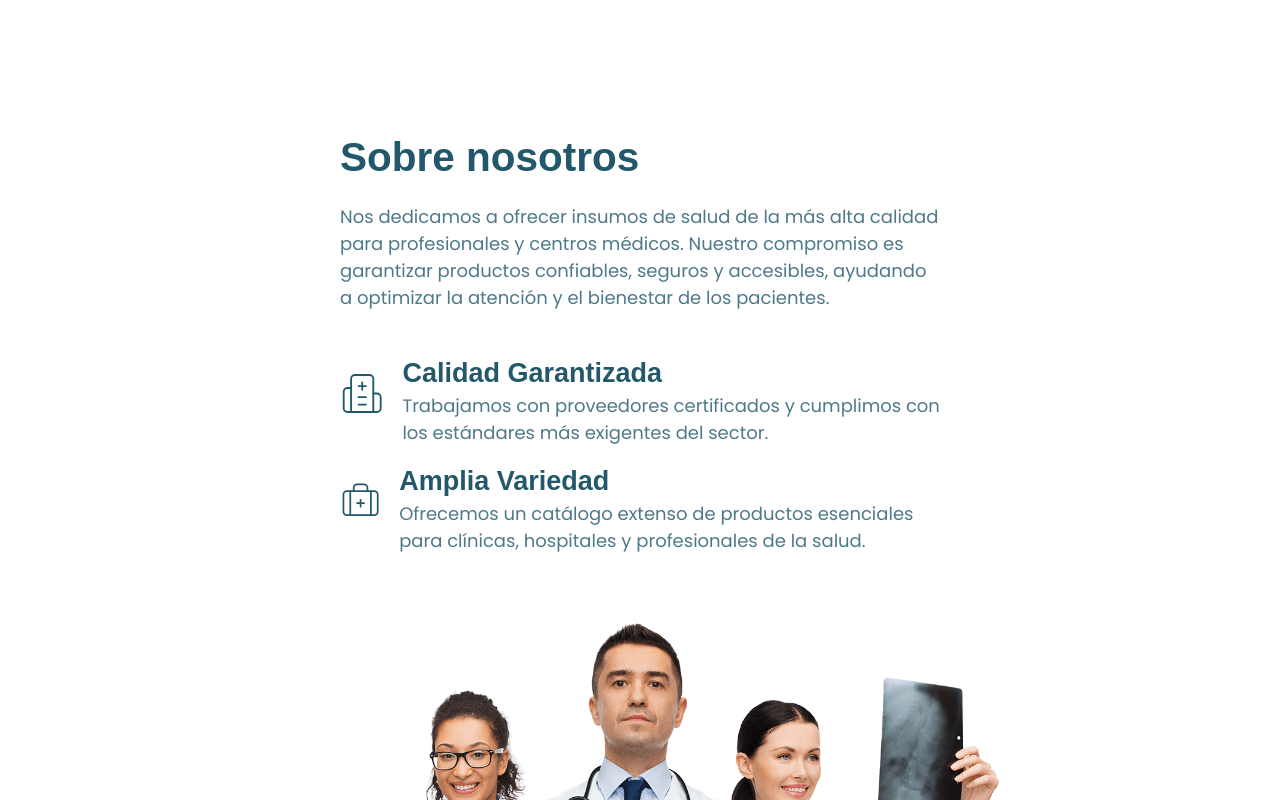
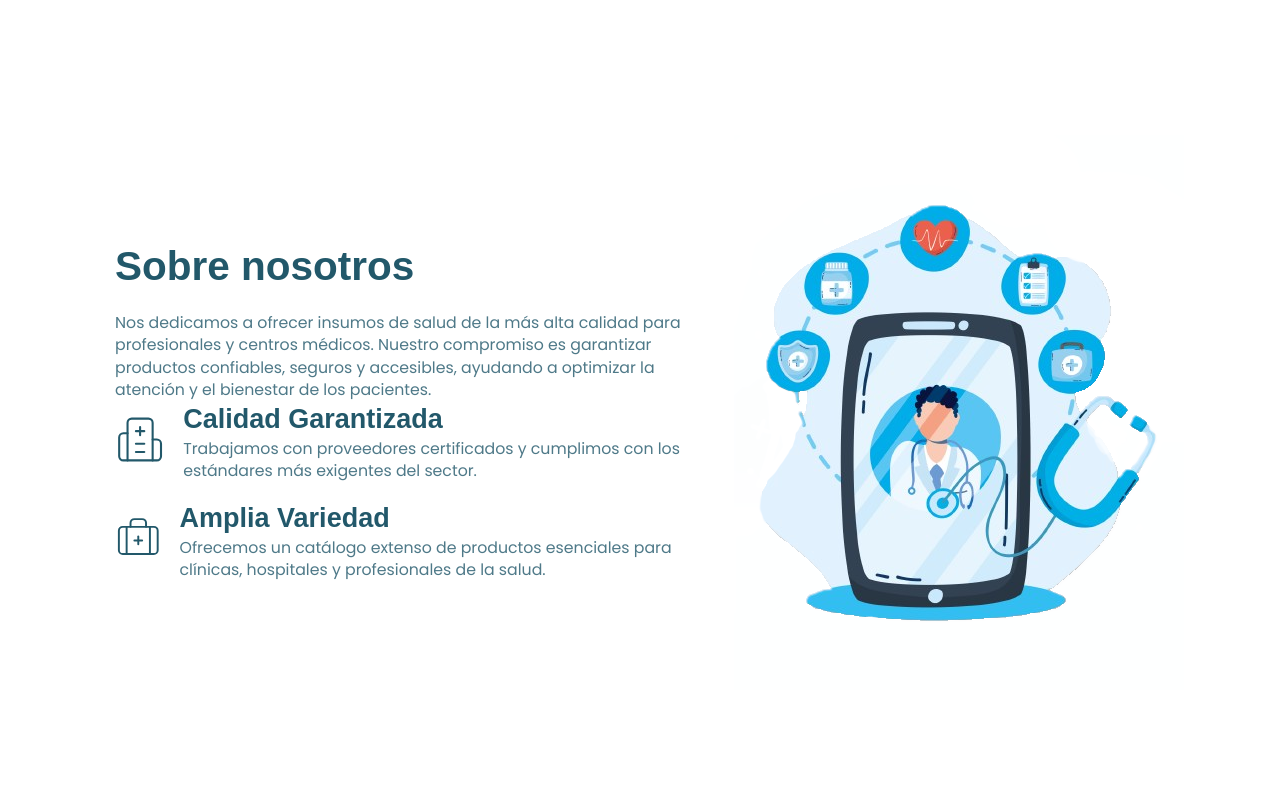
Before and after one commit to agustinredin/bartolome-podesta, a React (Vite) app: page / in a window 1280 px wide. Shown: the part 1520-2320 px from the top of the page. Built offline with nearby package versions, Linux system fonts and the light colour scheme; no server answers; a web font is replaced by a local one.

Commit message:
Add Mail

```diff
--- a/src/App.css
+++ b/src/App.css
@@ -65,3 +65,7 @@ h6,
     z-index: 999;
     clip-path: path("M62.43,122.88h-1.98c0-16.15-6.04-30.27-18.11-42.34C30.27,68.47,16.16,62.43,0,62.43v-1.98 c16.16,0,30.27-6.04,42.34-18.14C54.41,30.21,60.45,16.1,60.45,0h1.98c0,16.15,6.04,30.27,18.11,42.34 c12.07,12.07,26.18,18.11,42.34,18.11v1.98c-16.15,0-30.27,6.04-42.34,18.11C68.47,92.61,62.43,106.72,62.43,122.88L62.43,122.88z");
 }
+
+.overflow-wrap {
+    overflow-wrap: anywhere;
+}
--- a/src/App.jsx
+++ b/src/App.jsx
@@ -10,7 +10,7 @@ function App() {
         <Hero/>
         <Contact/>
         <AboutUs/>
-        <Cards/>
+        {/* <Cards/> */}
     </>
   );
 }
--- a/src/components/ui/Container.jsx
+++ b/src/components/ui/Container.jsx
@@ -4,7 +4,7 @@ import { cn } from '../../lib/utils';
 const Container = ({className, children, ...props}) => {
   return (
     <section
-      className={cn("w-[85vw] max-w-screen-2xl mx-auto my-16", className)}
+      className={cn("w-[85vw] max-w-screen-lg mx-auto my-16", className)}
       {...props}
     >
       {children}
--- a/src/lib/MailService.js
+++ b/src/lib/MailService.js
@@ -7,8 +7,9 @@ class MailService {
     }
 
     async send(formValues) {
-        let serviceId = import.meta.env.VITE_EMAILJS_SERVICE_ID
-        let templateId = import.meta.env.VITE_EMAILJS_TEMPLATE_ID
+
+        let serviceId = import.meta.env.VITE_EMAILJS_DEFAULT_SERVICE_ID
+        let templateId = import.meta.env.VITE_EMAILJS_DEFAULT_TEMPLATE_ID
         await emailjs.send(serviceId, templateId, formValues)
     }
 }
--- a/src/pages/AboutUs.jsx
+++ b/src/pages/AboutUs.jsx
@@ -1,42 +1,65 @@
-import React from 'react'
-import Container from '../components/ui/Container'
-import { Hospital, BriefcaseMedical } from 'lucide-react'
+import React from "react";
+import Container from "../components/ui/Container";
+import { Hospital, BriefcaseMedical } from "lucide-react";
 
 const AboutUs = () => {
   return (
-    <Container className='xlg:columns-2'>
-      <section className='flex flex-col gap-y-10 w-full'>
-        <div className='flex flex-col justify-center xs:max-lg:text-center max-w-[600px] mx-auto'>
-          <h1 className='text-2xl font-bold lg:text-4xl pb-5'>Sobre nosotros</h1>
-          <p className='text-blue/80  lg:text-md'>
-            Nos dedicamos a ofrecer insumos de salud de la más alta calidad para profesionales y centros médicos. Nuestro compromiso es garantizar productos confiables, seguros y accesibles, ayudando a optimizar la atención y el bienestar de los pacientes.
+    <Container>
+      <section className="flex flex-col lg:flex-row gap-y-10 w-full">
+        <div className="flex flex-col justify-center xs:max-lg:text-center max-w-[600px] mx-auto">
+          <h1 className="text-2xl font-bold lg:text-4xl pb-5">
+            Sobre nosotros
+          </h1>
+          <p className="text-blue/80 text-sm lg:text-md">
+            Nos dedicamos a ofrecer insumos de salud de la más alta calidad para
+            profesionales y centros médicos. Nuestro compromiso es garantizar
+            productos confiables, seguros y accesibles, ayudando a optimizar la
+            atención y el bienestar de los pacientes.
           </p>
-        </div>
-        <div className='flex items-center justify-center'>
-          <div className='flex flex-col justify-evenly max-w-[600px]'>
-            <div className='flex pb-4'>
-              <Hospital size={75} absoluteStrokeWidth={false} className='stroke-1 mr-4' />
-              <div className='flex flex-col'>
-                <h2 className='text-lg font-semibold lg:text-2xl'>Calidad Garantizada</h2>
-                <p className='text-blue/80 lg:text-md'>Trabajamos con proveedores certificados y cumplimos con los estándares más exigentes del sector.</p>
+          <div className="flex items-center justify-center xs:max-lg:py-8">
+            <div className="flex flex-col justify-evenly max-w-[600px]">
+              <div className="flex pb-4">
+                <Hospital
+                  size={75}
+                  absoluteStrokeWidth={false}
+                  className="stroke-1 mr-4 hidden lg:block"
+                />
+                <div className="flex flex-col">
+                  <h2 className="text-lg font-semibold lg:text-2xl">
+                    Calidad Garantizada
+                  </h2>
+                  <p className="text-blue/80  text-sm lg:text-md">
+                    Trabajamos con proveedores certificados y cumplimos con los
+                    estándares más exigentes del sector.
+                  </p>
+                </div>
               </div>
-            </div>
-            <div className='flex'>
-              <BriefcaseMedical size={75} absoluteStrokeWidth={false} className='stroke-1 mr-4' />
-              <div className='flex flex-col'>
-                <h2 className='text-lg font-semibold lg:text-2xl'>Amplia Variedad</h2>
-                <p className='text-blue/80  lg:text-md'>Ofrecemos un catálogo extenso de productos esenciales para clínicas, hospitales y profesionales de la salud.</p>
+              <div className="flex">
+                <BriefcaseMedical
+                  size={75}
+                  absoluteStrokeWidth={false}
+                  className="stroke-1 mr-4 hidden lg:block"
+                />
+                <div className="flex flex-col">
+                  <h2 className="text-lg font-semibold lg:text-2xl">
+                    Amplia Variedad
+                  </h2>
+                  <p className="text-blue/80  text-sm lg:text-md">
+                    Ofrecemos un catálogo extenso de productos esenciales para
+                    clínicas, hospitales y profesionales de la salud.
+                  </p>
+                </div>
               </div>
             </div>
           </div>
         </div>
 
-        <div className='flex justify-center'>
-          <img src="/about_1.png" alt="About us image" className='max-w-[40rem]' />
+        <div className="flex justify-center">
+          <img src="/about_1_proto.png" alt="About us image" />
         </div>
       </section>
     </Container>
-  )
-}
+  );
+};
 
-export default AboutUs
+export default AboutUs;
--- a/src/pages/Contact.jsx
+++ b/src/pages/Contact.jsx
@@ -1,6 +1,5 @@
 import React, { useRef, useState } from "react";
 import Container from "../components/ui/Container";
-import { useFormStatus } from "react-dom";
 import MailService from "../lib/MailService";
 import {
   IoCallOutline,
@@ -13,16 +12,17 @@ import {
 } from "react-icons/io5";
 import { BiMailSend, BiMapPin, BiPhone } from "react-icons/bi";
 import Map from "../components/ui/Map";
+import { CheckCircle } from "lucide-react";
 
 const Contact = () => {
   // contacto:
   // mail, tel, dir izq
   // form: nombre y apellido, correo, telefono, mensaje
   return (
-    <div className="min-w-full flex flex-col lg:flex-row justify-between">
+    <div className="min-w-full flex flex-col lg:flex-row justify-between" id="contact">
       <Container>
         <div className="flex flex-col items-center">
-          <h1 className="text-5xl">Contactanos</h1>
+          <h1 className="text-2xl lg:text-5xl">Contactanos</h1>
           <p className="text-blue/80">Respuesta a la brevedad.</p>
         </div>
         <div className="flex xs:max-lg:flex-col flex-row">
@@ -35,7 +35,8 @@ const Contact = () => {
 };
 
 const ContactForm = () => {
-  const form = useRef();
+  const formRef = useRef();
+  const tooltipRef = useRef();
 
   const [formState, setFormState] = useState({
     fullName: "",
@@ -43,7 +44,7 @@ const ContactForm = () => {
     phone: "",
     message: "",
   });
-  const { pending } = useFormStatus();
+  const [pending, setPending] = useState(false)
 
   const handleChange = (e) => {
     setFormState({ ...formState, [e.target.name]: e.target.value });
@@ -51,24 +52,30 @@ const ContactForm = () => {
 
   const handleSubmit = async (e) => {
     e.preventDefault();
-
-    // let _response = await new MailService().send(formState)
+    setPending(true)
+    let _response = await new MailService().send(formState)
 
     console.log("Formulario enviado:", formState);
-    showTooltip("Mensaje enviado con éxito");
-  };
-
-  const showTooltip = (msg) => {
-    console.log(msg);
+    tooltipRef.current.style.display = 'block'
+    setTimeout(() => {
+      tooltipRef.current.style.display = 'none'
+    }, 3000)
+    setPending(false)
   };
 
   return (
     <div className="bg-blue/60 text-white px-8 py-6 rounded-tr-[3rem] rounded-sm xs:max-lg:w-full lg:w-1/2 my-10">
       <form
         onSubmit={handleSubmit}
-        ref={form}
+        ref={formRef}
         className="flex flex-col h-full space-y-4"
       >
+        <div className="fixed top-5 left-5 p-4 text-md bg-green rounded-lg hidden transition" ref={tooltipRef}>
+          <div className="flex gap-4">
+            <CheckCircle/>
+            <p>Mensaje enviado con éxito</p>
+          </div>
+        </div>
         <div>
           <label className="block font-medium mb-1">Nombre y Apellido</label>
           <input
@@ -114,6 +121,7 @@ const ContactForm = () => {
         </div>
         <button
           type="submit"
+          disabled={pending}
           className="cursor-pointer xs:w-full self-end md:w-fit px-8 py-2 bg-blue text-white font-semibold hover:bg-slate-600 transition block rounded-tr-xl rounded-sm"
         >
           {pending ? "Enviando..." : "Enviar"}
@@ -125,7 +133,7 @@ const ContactForm = () => {
 
 const ContactInfo = () => {
   return (
-    <div className="xs:max-md:w-full lg:w-1/2 px-8 py-12">
+    <div className="xs:max-md:w-full lg:w-1/2 lg:px-8 py-12">
       <h3 className="custom-outer-border-tl text-4xl rounded-xl rounded-br-none w-fit">
         Nuestra información
       </h3>
@@ -146,17 +154,17 @@ const ContactInfo = () => {
       <span className="text-md text-gray-600 mb-4">Estamos acá para ayudarte. Contactá directo con nosotros. <b>Horarios de atención: Lu a Vi 9 a 18</b></span>
       <div className="py-6 shadow-lg flex flex-col justify-center">
         <div className="space-y-4">
-          <div className="flex items-center space-x-2">
+          <div className="flex items-center space-x-2 text-wrap">
             <BiMailSend className="text-primary" />
-            <span>atencion@bartolomepodesta.com.ar</span>
+            <span className="overflow-wrap">atencion@bartolomepodesta.com.ar</span>
           </div>
           <div className="flex items-center space-x-2">
             <BiPhone className="text-primary" />
-            <span>+54 11 4583-8441</span>
+            <span className="overflow-wrap">+54 11 4583-8441</span>
           </div>
           <div className="flex items-center space-x-2">
             <BiMapPin className="text-primary" />
-            <span>Av. Gaona 3157 - C.A.B.A.</span>
+            <span className="overflow-wrap">Av. Gaona 3157 - C.A.B.A.</span>
           </div>
         </div>
       </div>
```
Also changed, not shown: public/about_1_proto.png (added).
